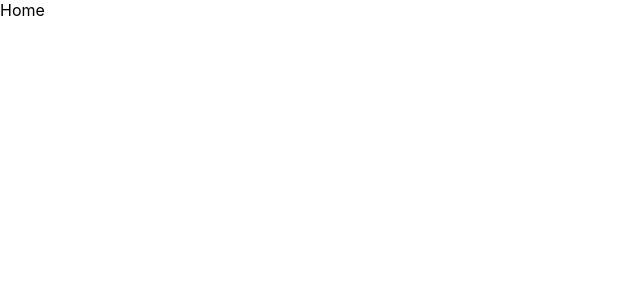
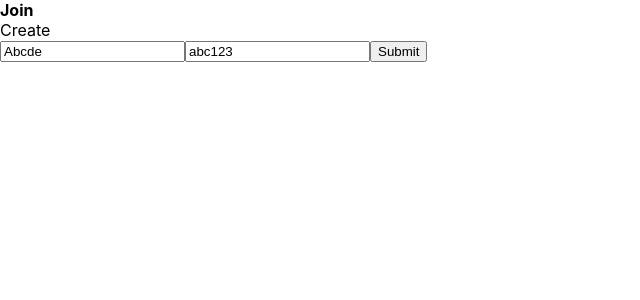
Before and after one commit to daltonscharff/spell-together, a React (Create React App) app in the folder packages/web-react-router/: page / in a window 1280 px wide. Shown: the top 300 px of the page, without its empty margins (0-640 px from the left). Built offline with nearby package versions, Linux system fonts and the light colour scheme.

Commit message:
adds selector to home screen

```diff
--- /dev/null
+++ b/packages/web-react-router/src/components/JoinRoom.tsx
@@ -0,0 +1,24 @@
+import { useState } from "react";
+import { useStore } from "../store";
+
+export function JoinRoom() {
+  const [username, setUsername] = useState<string>(
+    useStore((state) => state.username)
+  );
+  const [shortcode, setShortcode] = useState<string>(
+    useStore((state) => state.shortcode)
+  );
+  const setGlobalUsername = useStore((state) => state.setUsername);
+  const setGlobalShortcode = useStore((state) => state.setShortcode);
+  const onSubmit = () => {
+    setGlobalUsername(username);
+    setGlobalShortcode(shortcode);
+  };
+  return (
+    <div>
+      <input type="text" value={username} />
+      <input type="text" value={shortcode} />
+      <button>Submit</button>
+    </div>
+  );
+}
--- a/packages/web-react-router/src/components/Router.tsx
+++ b/packages/web-react-router/src/components/Router.tsx
@@ -14,5 +14,3 @@ export const Router = () => {
     </BrowserRouter>
   );
 };
-
-export default Router;
--- /dev/null
+++ b/packages/web-react-router/src/components/Selector.tsx
@@ -0,0 +1,19 @@
+type Props = {
+  items: string[];
+  selectedIndex: number;
+  setSelectedIndex: (i: number) => void;
+};
+
+export function Selector({ items, selectedIndex, setSelectedIndex }: Props) {
+  return (
+    <div>
+      {items.map((item, i) => {
+        return i === selectedIndex ? (
+          <b onClick={() => setSelectedIndex(i)}>{item}</b>
+        ) : (
+          <div onClick={() => setSelectedIndex(i)}>{item}</div>
+        );
+      })}
+    </div>
+  );
+}
--- a/packages/web-react-router/src/index.tsx
+++ b/packages/web-react-router/src/index.tsx
@@ -1,7 +1,7 @@
 import React from "react";
 import ReactDOM from "react-dom";
 import "./index.css";
-import Router from "./components/Router";
+import { Router } from "./components/Router";
 
 ReactDOM.render(
   <React.StrictMode>
--- a/packages/web-react-router/src/pages/Home.tsx
+++ b/packages/web-react-router/src/pages/Home.tsx
@@ -1,3 +1,28 @@
-export default function Home() {
-  return <>Home</>;
+import { useState } from "react";
+import { JoinRoom } from "../components/JoinRoom";
+import { Selector } from "../components/Selector";
+
+const pages = [
+  {
+    name: "Join",
+    page: <JoinRoom />,
+  },
+  {
+    name: "Create",
+    page: <div>Create Room</div>,
+  },
+];
+
+export function Home() {
+  const [selectedPageIndex, setSelectedPageIndex] = useState<number>(0);
+  return (
+    <>
+      <Selector
+        items={pages.map((page) => page.name)}
+        selectedIndex={selectedPageIndex}
+        setSelectedIndex={setSelectedPageIndex}
+      />
+      {pages[selectedPageIndex].page}
+    </>
+  );
 }
--- a/packages/web-react-router/src/pages/Room.tsx
+++ b/packages/web-react-router/src/pages/Room.tsx
@@ -1,6 +1,6 @@
 import { useParams } from "react-router-dom";
 
-export default function Room() {
+export function Room() {
   let { shortcode } = useParams();
   return <>Room {shortcode}</>;
 }
--- a/packages/web-react-router/src/pages/index.tsx
+++ b/packages/web-react-router/src/pages/index.tsx
@@ -1,4 +1,4 @@
-import Home from "./Home";
-import Room from "./Room";
+import { Home } from "./Home";
+import { Room } from "./Room";
 
 export { Home, Room };
--- /dev/null
+++ b/packages/web-react-router/src/store.tsx
@@ -0,0 +1,17 @@
+import create from "zustand";
+import { combine } from "zustand/middleware";
+
+export const useStore = create(
+  combine(
+    {
+      username: "Abcde",
+      shortcode: "abc123",
+    },
+    (set) => ({
+      setUsername: (username: string) => set((state) => ({ username })),
+      setShortcode: (shortcode: string) => set((state) => ({ shortcode })),
+    })
+  )
+);
+
+export default useStore;
```
